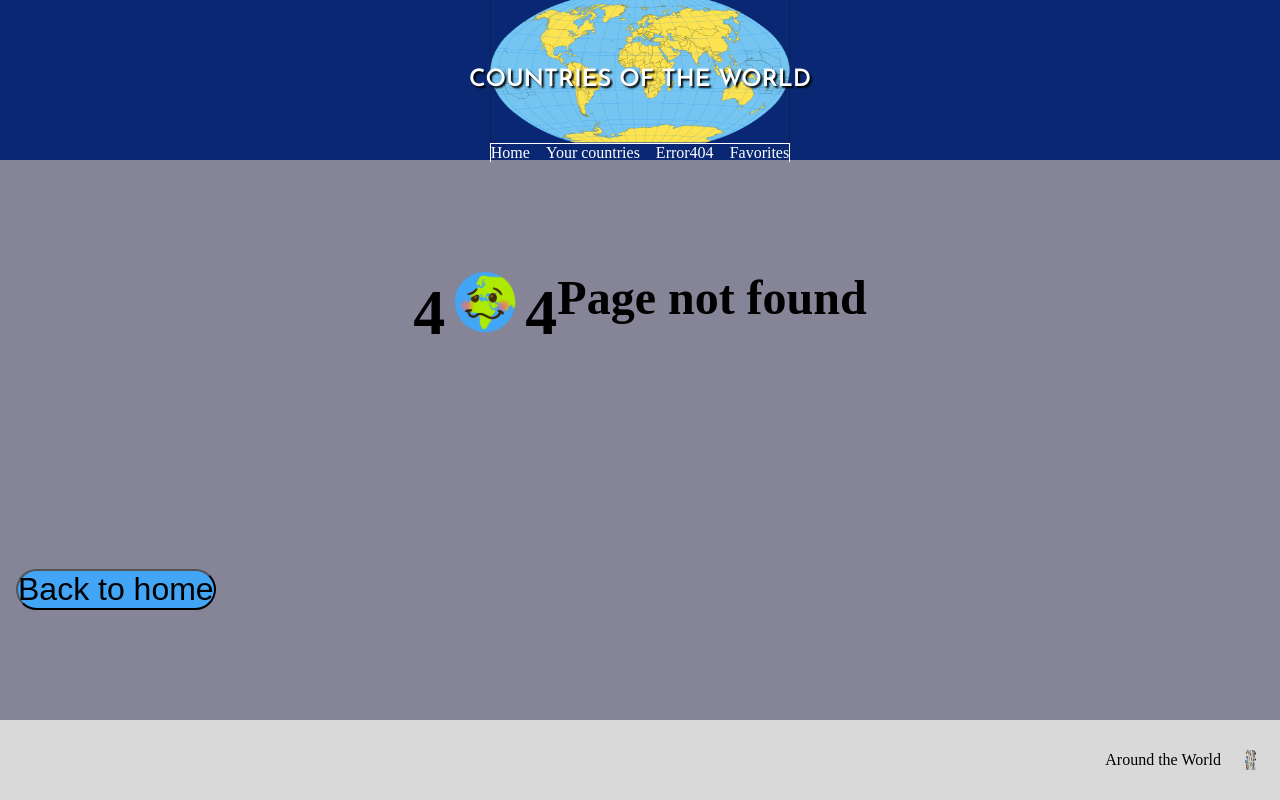
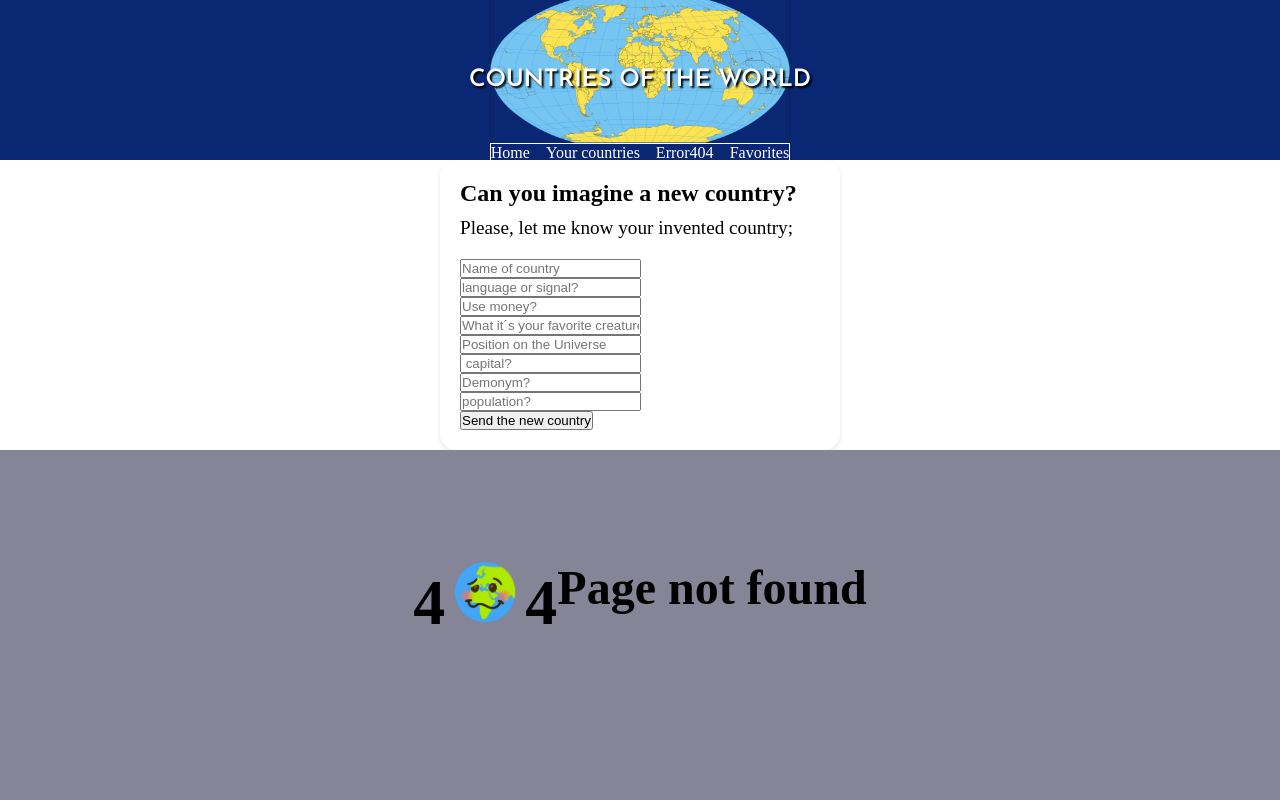
Before and after one commit to isdi-coders-2023/Bubbles-202307-mad, a React (Vite) app: page /error in a window 1280 px wide. Before the commit this address had no page. Shown: the top 800 px of the page. Built offline with nearby package versions, Linux system fonts and the light colour scheme; a web font is replaced by a local one.

Commit message:
Add style and continous form control

```diff
--- a/src/component/app/app.tsx
+++ b/src/component/app/app.tsx
@@ -1,12 +1,14 @@
 import { menuOptions } from '../../config';
 import { AppRoutes } from '../app_routes/app_routes';
 import { Footer } from '../footer/footer';
+import { FormCountry } from '../form_add_countries/form';
 import { Header } from '../header/header';
 
 function App() {
   return (
     <>
       <Header></Header>
+      <FormCountry></FormCountry>
       <main>
         <AppRoutes options={menuOptions}></AppRoutes>
       </main>
--- a/src/component/form_add_countries/form.module.scss
+++ b/src/component/form_add_countries/form.module.scss
@@ -1,9 +1,31 @@
-.section {
-  background-color: rgb(164, 192, 244);
+form {
+  max-width: 25rem;
+  margin: 0 auto;
+  padding: 1.25rem;
+  background-image: src('../');
+  background-size: cover;
+  background-repeat: no-repeat;
+  background-position: center center;
+  border-radius: 1rem;
+  box-shadow: 0px 0.125rem 0.3125rem rgba(0, 0, 0, 0.1);
+}
+
+.form-container {
+  flex-direction: row;
   display: flex;
-  flex-direction: column;
-  align-items: center;
   justify-content: center;
+  align-items: baseline;
+  gap: 2rem;
+}
+
+.group-control {
+  margin-bottom: 2rem;
+}
+
+legend {
+  font-size: 1.5em;
+  font-weight: bold;
+  margin-bottom: 10px;
 }
 
 .div {
@@ -13,15 +35,29 @@
   align-items: baseline;
 }
 
-.ol {
-  font-size: 1.5rem;
-}
-
-.il {
-  font-size: 1.5rem;
+p {
+  font-size: 1.2rem;
+  margin-bottom: 1.25rem;
 }
 
 .img {
   height: 3rem;
   width: 4rem;
 }
+
+.button {
+  display: inline-block;
+  padding: 10px 20px;
+  font-size: 16px;
+  background-color: #3498db;
+  color: #fff;
+  border: none;
+  border-radius: 5px;
+  cursor: pointer;
+  transition: background-color 0.3s, transform 0.2s;
+}
+
+.button:hover {
+  background-color: #2980b9;
+  transform: scale(1.05);
+}
--- /dev/null
+++ b/src/component/form_add_countries/form.tsx
@@ -0,0 +1,155 @@
+import { SyntheticEvent, useState } from 'react';
+import style from './form.module.scss';
+
+type Country = {
+  name: string;
+  flagImage: string;
+  language_signal: string;
+  currencies: string;
+  favorite_creature: string;
+  position_in_the_universe: string;
+  capital: string;
+  demonym: string;
+  population: string;
+  mapUrl: string;
+};
+
+export function FormCountry() {
+  const initialState: Country = {
+    name: '',
+    flagImage: '',
+    language_signal: '',
+    currencies: '',
+    favorite_creature: '',
+    position_in_the_universe: '',
+    capital: '',
+    demonym: '',
+    population: '',
+    mapUrl: '',
+  };
+
+  const [userData, setUserData] = useState<Country>(initialState);
+
+  const handleSubmit = (ev: SyntheticEvent) => {
+    ev.preventDefault();
+    console.log('name', userData.capital);
+  };
+
+  const handleChange = (ev: SyntheticEvent) => {
+    const formControl = ev.target as HTMLFormElement;
+    console.dir(formControl);
+    setUserData({
+      ...userData,
+      [formControl.name]:
+        formControl.type === 'checkbox'
+          ? formControl.checked
+          : formControl.value,
+    });
+  };
+
+  return (
+    <form onSubmit={handleSubmit} src="../public/jpg">
+      <legend>Can you imagine a new country?</legend>
+      <p>Please, let me know your invented country;</p>
+
+      <section className="group-control">
+        <div className="group-control">
+          <input
+            className={style.div}
+            type="text"
+            name="name"
+            placeholder="Name of country"
+            required
+            value={userData.name}
+            onChange={handleChange}
+          />
+        </div>
+
+        <div className="group-control">
+          <input
+            className={style.div}
+            type="text"
+            name="language_signal"
+            placeholder="language or signal?"
+            required
+            value={userData.language_signal}
+            onChange={handleChange}
+          />
+        </div>
+
+        <div className="group-control">
+          <input
+            className={style.div}
+            type="text"
+            name="currencies"
+            placeholder="Use money?"
+            required
+            value={userData.currencies}
+            onChange={handleChange}
+          />
+        </div>
+
+        <div className="group-control">
+          <input
+            className={style.div}
+            type="text"
+            name=" favorite_creature"
+            placeholder="What it´s your favorite creature?"
+            required
+            value={userData.favorite_creature}
+            onChange={handleChange}
+          />
+        </div>
+
+        <div className="group-control">
+          <input
+            className={style.div}
+            type="text"
+            name=" position_in_the_universe"
+            placeholder="Position on the Universe"
+            required
+            value={userData.position_in_the_universe}
+            onChange={handleChange}
+          />
+        </div>
+
+        <div className="group-control">
+          <input
+            className={style.div}
+            type="text"
+            name=" capital"
+            placeholder=" capital?"
+            required
+            value={userData.capital}
+            onChange={handleChange}
+          />
+        </div>
+
+        <div className="group-control">
+          <input
+            className={style.div}
+            type="text"
+            name="demonym"
+            placeholder="Demonym?"
+            required
+            value={userData.demonym}
+            onChange={handleChange}
+          />
+        </div>
+
+        <div className="group-control">
+          <input
+            className={style.div}
+            type="text"
+            name="population"
+            placeholder="population?"
+            required
+            value={userData.population}
+            onChange={handleChange}
+          />
+        </div>
+      </section>
+      <button type="submit">Send the new country</button>
+    </form>
+  );
+}
--- a/src/pages/error/error.tsx
+++ b/src/pages/error/error.tsx
@@ -1,5 +1,4 @@
 import Error404 from '../../component/error_404/error_404';
-
 const ErrorPage = () => {
   return (
     <>
```
Also changed, not shown: src/component/form_add_countries/form.module.tsx (deleted, +0 -144 lines), public/el-compás-del-vintage-miente-en-un-mapa-del-mundo-antiguo-31239815.webp (added), 1 other file (tests, documents, lock files or other folders).
